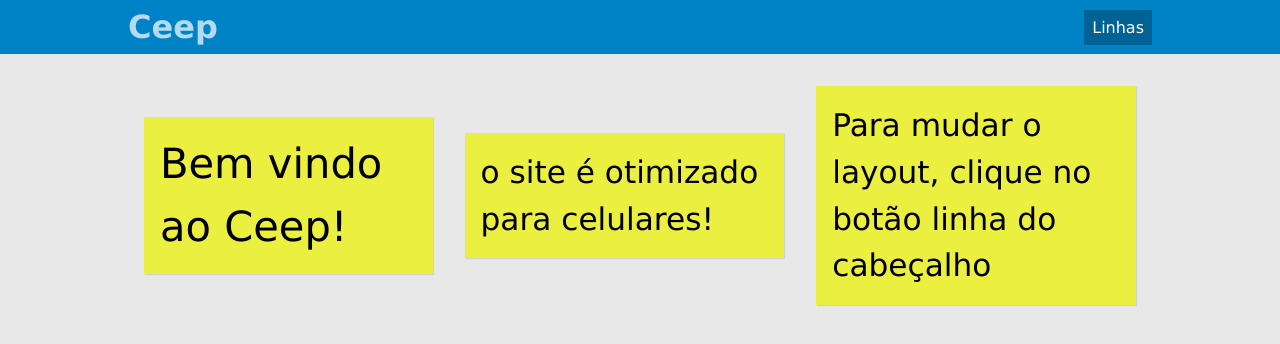
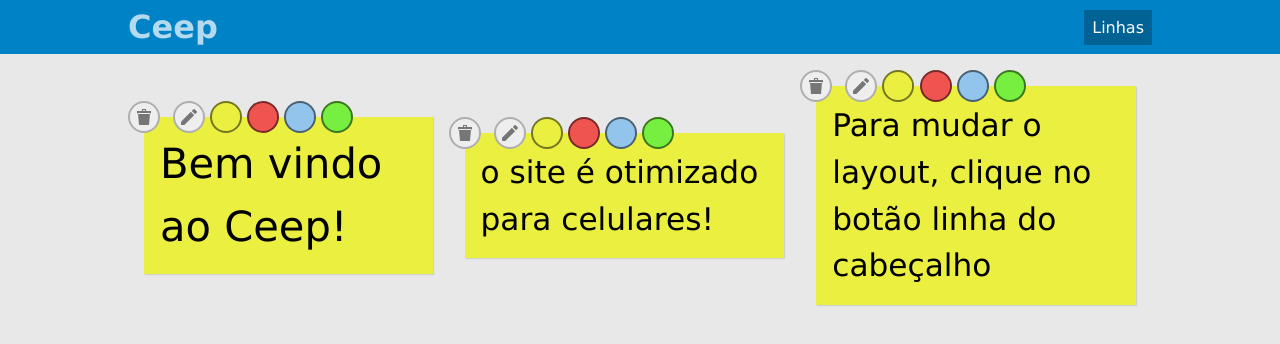
Before and after one commit to caelum/projeto-wd47, a plain HTML site: page index.html in a window 1280 px wide. Drawn offline with Linux system fonts and the light colour scheme.

Commit message:
tirando no-js dos botoes do cartao

```diff
--- a/index.html
+++ b/index.html
@@ -50,34 +50,34 @@
 
       <article id="cartao_1" class="cartao cartao--textoGrande">
         <div class="opcoesDoCartao">
-          <button class="opcoesDoCartao-remove opcoesDoCartao-opcao no-js" data-id="1">
+          <button class="opcoesDoCartao-remove opcoesDoCartao-opcao" data-id="1">
             <svg>
               <use xlink:href="#iconeRemover"></use>
             </svg>
           </button>
-          <button class="opcoesDoCartao-edita opcoesDoCartao-opcao no-js" data-id="1">
+          <button class="opcoesDoCartao-edita opcoesDoCartao-opcao" data-id="1">
             <svg>
               <use xlink:href="#iconeEditar"></use>
             </svg>
           </button>
 
           <input type="radio" name="corDoCartao1" value="#EBEF40" id="corPadrão-cartao1" class="opcoesDoCartao-radioTipo">
-          <label for="corPadrão-cartao1" class="opcoesDoCartao-tipo opcoesDoCartao-opcao no-js" style="color: #EBEF40;">
+          <label for="corPadrão-cartao1" class="opcoesDoCartao-tipo opcoesDoCartao-opcao" style="color: #EBEF40;">
             Padrão
           </label>
 
           <input type="radio" name="corDoCartao1" value="#F05450" id="corImportante-cartao1" class="opcoesDoCartao-radioTipo">
-          <label for="corImportante-cartao1" class="opcoesDoCartao-tipo opcoesDoCartao-opcao no-js" style="color: #F05450;">
+          <label for="corImportante-cartao1" class="opcoesDoCartao-tipo opcoesDoCartao-opcao" style="color: #F05450;">
             Importante
           </label>
 
           <input type="radio" name="corDoCartao1" value="#92C4EC" id="corTarefa-cartao1" class="opcoesDoCartao-radioTipo">
-          <label for="corTarefa-cartao1" class="opcoesDoCartao-tipo opcoesDoCartao-opcao no-js" style="color: #92C4EC;">
+          <label for="corTarefa-cartao1" class="opcoesDoCartao-tipo opcoesDoCartao-opcao" style="color: #92C4EC;">
             Tarefa
           </label>
 
           <input type="radio" name="corDoCartao1" value="#76EF40" id="corInspiração-cartao1" class="opcoesDoCartao-radioTipo">
-          <label for="corInspiração-cartao1" class="opcoesDoCartao-tipo opcoesDoCartao-opcao no-js" style="color: #76EF40;">
+          <label for="corInspiração-cartao1" class="opcoesDoCartao-tipo opcoesDoCartao-opcao" style="color: #76EF40;">
             Inspiração
           </label>
         </div>
@@ -85,34 +85,34 @@
       </article>
       <article id="cartao_2" class="cartao cartao--textoMedio">
         <div class="opcoesDoCartao">
-          <button class="opcoesDoCartao-remove opcoesDoCartao-opcao no-js" data-id="2">
+          <button class="opcoesDoCartao-remove opcoesDoCartao-opcao" data-id="2">
             <svg>
               <use xlink:href="#iconeRemover"></use>
             </svg>
           </button>
-          <button class="opcoesDoCartao-edita opcoesDoCartao-opcao no-js" data-id="2">
+          <button class="opcoesDoCartao-edita opcoesDoCartao-opcao" data-id="2">
             <svg>
               <use xlink:href="#iconeEditar"></use>
             </svg>
           </button>
 
           <input type="radio" name="corDoCartao2" value="#EBEF40" id="corPadrão-cartao2" class="opcoesDoCartao-radioTipo">
-          <label for="corPadrão-cartao2" class="opcoesDoCartao-tipo opcoesDoCartao-opcao no-js" style="color: #EBEF40;">
+          <label for="corPadrão-cartao2" class="opcoesDoCartao-tipo opcoesDoCartao-opcao" style="color: #EBEF40;">
             Padrão
           </label>
 
           <input type="radio" name="corDoCartao2" value="#F05450" id="corImportante-cartao2" class="opcoesDoCartao-radioTipo">
-          <label for="corImportante-cartao2" class="opcoesDoCartao-tipo opcoesDoCartao-opcao no-js" style="color: #F05450;">
+          <label for="corImportante-cartao2" class="opcoesDoCartao-tipo opcoesDoCartao-opcao" style="color: #F05450;">
             Importante
           </label>
 
           <input type="radio" name="corDoCartao2" value="#92C4EC" id="corTarefa-cartao2" class="opcoesDoCartao-radioTipo">
-          <label for="corTarefa-cartao2" class="opcoesDoCartao-tipo opcoesDoCartao-opcao no-js" style="color: #92C4EC;">
+          <label for="corTarefa-cartao2" class="opcoesDoCartao-tipo opcoesDoCartao-opcao" style="color: #92C4EC;">
             Tarefa
           </label>
 
           <input type="radio" name="corDoCartao2" value="#76EF40" id="corInspiração-cartao2" class="opcoesDoCartao-radioTipo">
-          <label for="corInspiração-cartao2" class="opcoesDoCartao-tipo opcoesDoCartao-opcao no-js" style="color: #76EF40;">
+          <label for="corInspiração-cartao2" class="opcoesDoCartao-tipo opcoesDoCartao-opcao" style="color: #76EF40;">
             Inspiração
           </label>
         </div>
@@ -120,35 +120,35 @@
       </article>
       <article id="cartao_3" class="cartao cartao--textoMedio">
         <div class="opcoesDoCartao">
-          <button class="opcoesDoCartao-remove opcoesDoCartao-opcao no-js" data-id="3">
+          <button class="opcoesDoCartao-remove opcoesDoCartao-opcao" data-id="3">
             <svg>
               <use xlink:href="#iconeRemover"></use>
             </svg>
           </button>
-          <button class="opcoesDoCartao-edita opcoesDoCartao-opcao no-js" data-id="3">
+          <button class="opcoesDoCartao-edita opcoesDoCartao-opcao" data-id="3">
             <svg>
               <use xlink:href="#iconeEditar"></use>
             </svg>
           </button>
 
           <input type="radio" name="corDoCartao3" value="#EBEF40" id="corPadrão-cartao3" class="opcoesDoCartao-radioTipo">
-          <label for="corPadrão-cartao3" class="opcoesDoCartao-tipo opcoesDoCartao-opcao no-js" style="color: #EBEF40;">
+          <label for="corPadrão-cartao3" class="opcoesDoCartao-tipo opcoesDoCartao-opcao" style="color: #EBEF40;">
             Padrão
           </label>
 
 
           <input type="radio" name="corDoCartao3" value="#F05450" id="corImportante-cartao3" class="opcoesDoCartao-radioTipo">
-          <label for="corImportante-cartao3" class="opcoesDoCartao-tipo opcoesDoCartao-opcao no-js" style="color: #F05450;">
+          <label for="corImportante-cartao3" class="opcoesDoCartao-tipo opcoesDoCartao-opcao" style="color: #F05450;">
             Importante
           </label>
 
           <input type="radio" name="corDoCartao3" value="#92C4EC" id="corTarefa-cartao3" class="opcoesDoCartao-radioTipo">
-          <label for="corTarefa-cartao3" class="opcoesDoCartao-tipo opcoesDoCartao-opcao no-js" style="color: #92C4EC;">
+          <label for="corTarefa-cartao3" class="opcoesDoCartao-tipo opcoesDoCartao-opcao" style="color: #92C4EC;">
             Tarefa
           </label>
 
           <input type="radio" name="corDoCartao3" value="#76EF40" id="corInspiração-cartao3" class="opcoesDoCartao-radioTipo">
-          <label for="corInspiração-cartao3" class="opcoesDoCartao-tipo opcoesDoCartao-opcao no-js" style="color: #76EF40;">
+          <label for="corInspiração-cartao3" class="opcoesDoCartao-tipo opcoesDoCartao-opcao" style="color: #76EF40;">
             Inspiração
           </label>
         </div>
```
